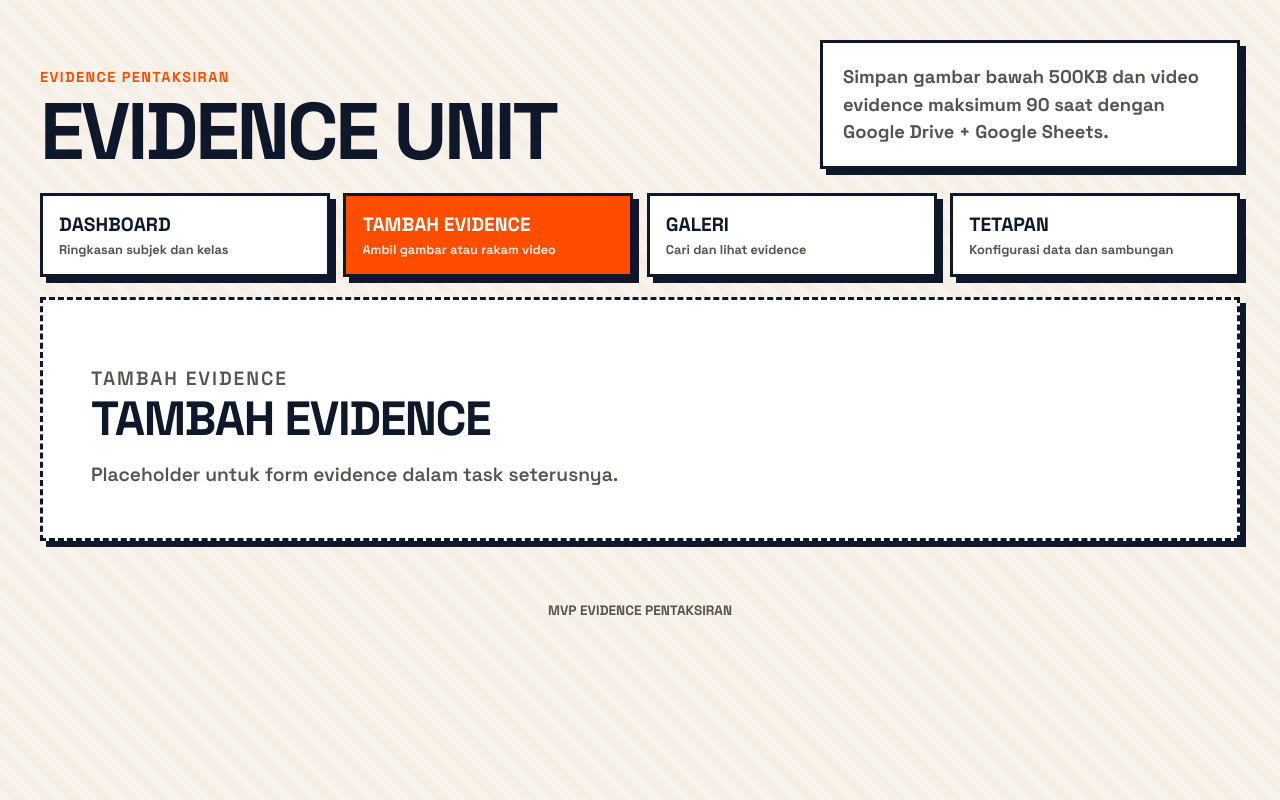
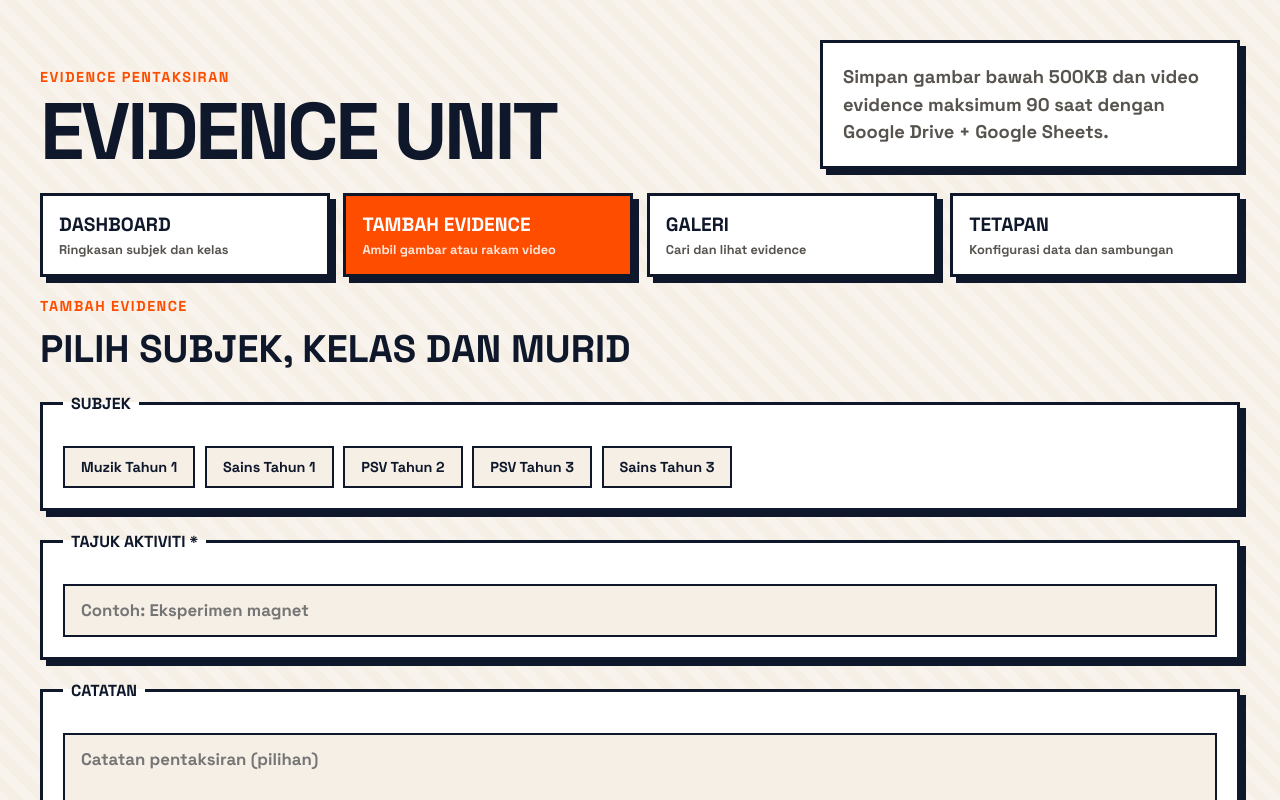
Before and after one commit to adminskmkj/evidence-capture, a React (Vite) app: page / in a window 1280 px wide. Both pictures are taken after a click on the button "+ TAMBAH EVIDENCE". Shown: the top 800 px of the page. Built offline with nearby package versions, Linux system fonts and the light colour scheme.

Commit message:
task-6: evidence form with subject/class/student chips, validation

```diff
--- a/src/App.tsx
+++ b/src/App.tsx
@@ -2,6 +2,7 @@ import { useState } from 'react';
 import { Layout } from './components/Layout';
 import type { NavTabId } from './components/NavTabs';
 import { Dashboard } from './screens/Dashboard';
+import { AddEvidence } from './screens/AddEvidence';
 
 const tabTitles: Record<NavTabId, string> = {
   dashboard: 'Dashboard',
@@ -12,7 +13,7 @@ const tabTitles: Record<NavTabId, string> = {
 
 const tabDescriptions: Record<NavTabId, string> = {
   dashboard: 'Ringkasan data demo untuk subjek, kelas dan murid.',
-  'add-evidence': 'Placeholder untuk form evidence dalam task seterusnya.',
+  'add-evidence': 'Pilih subjek, kelas, murid dan isi maklumat evidence.',
   gallery: 'Placeholder untuk senarai evidence yang akan difilter.',
   settings: 'Placeholder untuk konfigurasi Google Apps Script dan import data.',
 };
@@ -22,28 +23,12 @@ interface PendingEvidenceContext {
   classId?: string;
 }
 
-function PlaceholderPanel({
-  pendingEvidenceContext,
-  tabId,
-}: {
-  pendingEvidenceContext?: PendingEvidenceContext;
-  tabId: NavTabId;
-}) {
-  const hasPendingContext =
-    tabId === 'add-evidence' &&
-    Boolean(pendingEvidenceContext?.subjectId || pendingEvidenceContext?.classId);
-
+function PlaceholderPanel({ tabId }: { tabId: NavTabId }) {
   return (
     <section className="placeholder-panel">
       <p className="eyebrow">{tabTitles[tabId]}</p>
       <h2>{tabTitles[tabId]}</h2>
       <p>{tabDescriptions[tabId]}</p>
-      {hasPendingContext ? (
-        <p className="context-note">
-          Shortcut dipilih: {pendingEvidenceContext?.subjectId || 'subjek belum dipilih'}
-          {pendingEvidenceContext?.classId ? ` / ${pendingEvidenceContext.classId}` : ''}
-        </p>
-      ) : null}
     </section>
   );
 }
@@ -58,16 +43,25 @@ function App() {
     setActiveTab('add-evidence');
   }
 
+  function renderContent() {
+    switch (activeTab) {
+      case 'dashboard':
+        return <Dashboard evidenceThisMonth={0} onStartEvidence={handleStartEvidence} />;
+      case 'add-evidence':
+        return (
+          <AddEvidence
+            initialClassId={pendingEvidenceContext?.classId}
+            initialSubjectId={pendingEvidenceContext?.subjectId}
+          />
+        );
+      default:
+        return <PlaceholderPanel tabId={activeTab} />;
+    }
+  }
+
   return (
     <Layout activeTab={activeTab} onTabChange={setActiveTab}>
-      {activeTab === 'dashboard' ? (
-        <Dashboard evidenceThisMonth={0} onStartEvidence={handleStartEvidence} />
-      ) : (
-        <PlaceholderPanel
-          pendingEvidenceContext={pendingEvidenceContext}
-          tabId={activeTab}
-        />
-      )}
+      {renderContent()}
     </Layout>
   );
 }
--- /dev/null
+++ b/src/components/EvidenceForm.tsx
@@ -0,0 +1,186 @@
+import { useState, useMemo } from 'react';
+import { getClassesForSubject, getStudentsByClassId, subjects } from '../data/seed';
+import type { ClassGroup, Student } from '../types/domain';
+
+export interface EvidenceFormData {
+  subjectId: string;
+  classId: string;
+  studentIds: string[];
+  activityTitle: string;
+  notes: string;
+}
+
+interface EvidenceFormProps {
+  initialSubjectId?: string;
+  initialClassId?: string;
+  onSubmit: (data: EvidenceFormData) => void;
+}
+
+export function EvidenceForm({
+  initialSubjectId = '',
+  initialClassId = '',
+  onSubmit,
+}: EvidenceFormProps) {
+  const [subjectId, setSubjectId] = useState(initialSubjectId);
+  const [classId, setClassId] = useState(initialClassId);
+  const [studentIds, setStudentIds] = useState<string[]>([]);
+  const [activityTitle, setActivityTitle] = useState('');
+  const [notes, setNotes] = useState('');
+
+  const availableClasses: ClassGroup[] = useMemo(
+    () => (subjectId ? getClassesForSubject(subjectId) : []),
+    [subjectId],
+  );
+
+  const availableStudents: Student[] = useMemo(
+    () => (classId ? getStudentsByClassId(classId) : []),
+    [classId],
+  );
+
+  const isValid =
+    subjectId !== '' &&
+    classId !== '' &&
+    studentIds.length > 0 &&
+    activityTitle.trim().length > 0;
+
+  function handleSubjectChange(newSubjectId: string) {
+    setSubjectId(newSubjectId);
+    setClassId('');
+    setStudentIds([]);
+  }
+
+  function handleClassChange(newClassId: string) {
+    setClassId(newClassId);
+    setStudentIds([]);
+  }
+
+  function handleStudentToggle(studentId: string) {
+    setStudentIds((prev) =>
+      prev.includes(studentId)
+        ? prev.filter((id) => id !== studentId)
+        : [...prev, studentId],
+    );
+  }
+
+  function handleSelectAllStudents() {
+    if (studentIds.length === availableStudents.length) {
+      setStudentIds([]);
+    } else {
+      setStudentIds(availableStudents.map((s) => s.student_id));
+    }
+  }
+
+  function handleSubmit() {
+    if (!isValid) return;
+    onSubmit({
+      subjectId,
+      classId,
+      studentIds,
+      activityTitle: activityTitle.trim(),
+      notes: notes.trim(),
+    });
+  }
+
+  return (
+    <div className="evidence-form">
+      <fieldset className="form-group">
+        <legend>Subjek</legend>
+        <div className="form-chips">
+          {subjects.map((s) => (
+            <button
+              className={`form-chip ${subjectId === s.subject_id ? 'form-chip--active' : ''}`}
+              key={s.subject_id}
+              onClick={() => handleSubjectChange(s.subject_id)}
+              type="button"
+            >
+              {s.subject_name}
+            </button>
+          ))}
+        </div>
+      </fieldset>
+
+      {subjectId && (
+        <fieldset className="form-group">
+          <legend>Kelas</legend>
+          <div className="form-chips">
+            {availableClasses.map((c) => (
+              <button
+                className={`form-chip ${classId === c.class_id ? 'form-chip--active' : ''}`}
+                key={c.class_id}
+                onClick={() => handleClassChange(c.class_id)}
+                type="button"
+              >
+                {c.class_name}
+              </button>
+            ))}
+          </div>
+        </fieldset>
+      )}
+
+      {classId && (
+        <fieldset className="form-group">
+          <legend>
+            Murid{' '}
+            <button
+              className="form-chip form-chip--small"
+              onClick={handleSelectAllStudents}
+              type="button"
+            >
+              {studentIds.length === availableStudents.length ? 'Nyahpilih semua' : 'Pilih semua'}
+            </button>
+          </legend>
+          <div className="form-chips">
+            {availableStudents.map((stu) => (
+              <button
+                className={`form-chip ${studentIds.includes(stu.student_id) ? 'form-chip--active' : ''}`}
+                key={stu.student_id}
+                onClick={() => handleStudentToggle(stu.student_id)}
+                type="button"
+              >
+                {stu.student_name}
+              </button>
+            ))}
+          </div>
+        </fieldset>
+      )}
+
+      <fieldset className="form-group">
+        <legend>Tajuk Aktiviti *</legend>
+        <input
+          className="form-input"
+          onChange={(e) => setActivityTitle(e.target.value)}
+          placeholder="Contoh: Eksperimen magnet"
+          type="text"
+          value={activityTitle}
+        />
+      </fieldset>
+
+      <fieldset className="form-group">
+        <legend>Catatan</legend>
+        <textarea
+          className="form-textarea"
+          onChange={(e) => setNotes(e.target.value)}
+          placeholder="Catatan pentaksiran (pilihan)"
+          rows={3}
+          value={notes}
+        />
+      </fieldset>
+
+      <div className="form-actions">
+        <button
+          className="primary-action"
+          disabled={!isValid}
+          onClick={handleSubmit}
+          type="button"
+        >
+          Seterusnya: Ambil Gambar / Rakam Video
+        </button>
+        {!isValid && (
+          <p className="form-hint">
+            Sila pilih subjek, kelas, sekurang-kurangnya seorang murid, dan isi tajuk aktiviti.
+          </p>
+        )}
+      </div>
+    </div>
+  );
+}
--- /dev/null
+++ b/src/screens/AddEvidence.tsx
@@ -0,0 +1,49 @@
+import { useState } from 'react';
+import { EvidenceForm, type EvidenceFormData } from '../components/EvidenceForm';
+
+interface AddEvidenceProps {
+  initialSubjectId?: string;
+  initialClassId?: string;
+}
+
+export function AddEvidence({ initialSubjectId, initialClassId }: AddEvidenceProps) {
+  const [formData, setFormData] = useState<EvidenceFormData | null>(null);
+
+  function handleFormSubmit(data: EvidenceFormData) {
+    setFormData(data);
+  }
+
+  if (formData) {
+    return (
+      <section className="placeholder-panel">
+        <p className="eyebrow">Evidence Form Selesai</p>
+        <h2>Seterusnya: Ambil Gambar / Rakam Video</h2>
+        <p>
+          Subjek: {formData.subjectId} | Kelas: {formData.classId} | Murid:{' '}
+          {formData.studentIds.length} dipilih | Aktiviti: {formData.activityTitle}
+        </p>
+        <button
+          className="primary-action"
+          onClick={() => setFormData(null)}
+          type="button"
+        >
+          Kembali ke Form
+        </button>
+      </section>
+    );
+  }
+
+  return (
+    <section>
+      <div className="form-header">
+        <p className="eyebrow">Tambah Evidence</p>
+        <h2>Pilih subjek, kelas dan murid</h2>
+      </div>
+      <EvidenceForm
+        initialClassId={initialClassId}
+        initialSubjectId={initialSubjectId}
+        onSubmit={handleFormSubmit}
+      />
+    </section>
+  );
+}
--- a/src/styles.css
+++ b/src/styles.css
@@ -375,6 +375,118 @@ button {
   padding: 0.6rem 0.9rem;
 }
 
+.form-header {
+  margin-bottom: 1.25rem;
+}
+
+.form-header h2 {
+  margin: 0;
+  color: var(--fg);
+  font-size: clamp(1.5rem, 4vw, 2.4rem);
+  font-weight: 800;
+  text-transform: uppercase;
+}
+
+.evidence-form {
+  display: grid;
+  gap: 1.25rem;
+}
+
+.form-group {
+  border: 3px solid var(--border);
+  background: var(--card);
+  box-shadow: var(--shadow);
+  margin: 0;
+  padding: 1.25rem;
+}
+
+.form-group legend {
+  display: flex;
+  align-items: center;
+  gap: 0.75rem;
+  color: var(--fg);
+  font-size: 1rem;
+  font-weight: 800;
+  padding: 0 0.5rem;
+  text-transform: uppercase;
+}
+
+.form-chips {
+  display: flex;
+  flex-wrap: wrap;
+  gap: 0.6rem;
+  margin-top: 0.75rem;
+}
+
+.form-chip {
+  border: 2px solid var(--border);
+  background: var(--bg);
+  color: var(--fg);
+  cursor: pointer;
+  font-size: 0.9rem;
+  font-weight: 700;
+  padding: 0.6rem 1rem;
+  transition:
+    background 100ms ease,
+    transform 100ms ease;
+}
+
+.form-chip:hover {
+  background: var(--card-alt);
+  transform: translate(-1px, -1px);
+}
+
+.form-chip--active {
+  background: var(--accent);
+  color: var(--accent-text);
+}
+
+.form-chip--small {
+  font-size: 0.75rem;
+  padding: 0.35rem 0.65rem;
+}
+
+.form-input,
+.form-textarea {
+  display: block;
+  width: 100%;
+  margin-top: 0.75rem;
+  border: 2px solid var(--border);
+  background: var(--bg);
+  color: var(--fg);
+  font-size: 1.05rem;
+  font-weight: 700;
+  padding: 0.85rem 1rem;
+  resize: vertical;
+}
+
+.form-input:focus,
+.form-textarea:focus {
+  border-color: var(--accent);
+  outline: none;
+}
+
+.form-actions {
+  display: flex;
+  flex-wrap: wrap;
+  align-items: center;
+  gap: 1rem;
+  margin-top: 0.5rem;
+}
+
+.form-actions .primary-action:disabled {
+  box-shadow: none;
+  cursor: not-allowed;
+  opacity: 0.5;
+}
+
+.form-hint {
+  margin: 0;
+  color: var(--muted);
+  font-size: 0.85rem;
+  font-weight: 700;
+}
+
 @media (max-width: 900px) {
   .app-header {
     grid-template-columns: 1fr;
```
Also changed, not shown: 2 other files (tests, documents, lock files or other folders).
